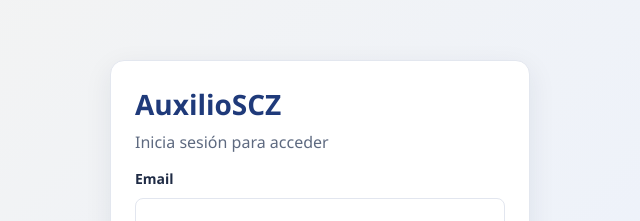
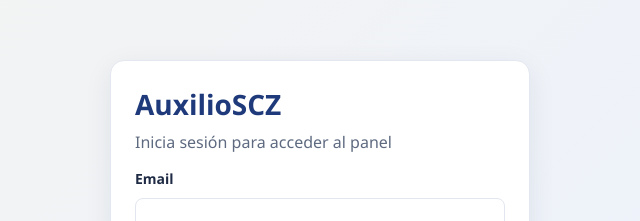
Before and after one commit to alejandra78-cyber/auxiliscz-web, an Angular app: page /login in a window 1280 px wide. Shown: the part 159-380 px from the top of the page, without its empty margins (320-960 px from the left). Built offline with nearby package versions, Linux system fonts and the light colour scheme.

Commit message:
dploy en la rama alejandra

```diff
--- a/src/app/features/auth/pages/login/login-page.component.ts
+++ b/src/app/features/auth/pages/login/login-page.component.ts
@@ -14,7 +14,7 @@ import { AuthService } from '../../services/auth.service';
     <div class="login-shell">
       <div class="login-card">
         <h1>AuxilioSCZ</h1>
-        <p>Inicia sesión para acceder</p>
+        <p>Inicia sesión para acceder al panel</p>
 
         <form [formGroup]="form" (ngSubmit)="submit()" autocomplete="off">
           <label for="email">Email</label>
```
